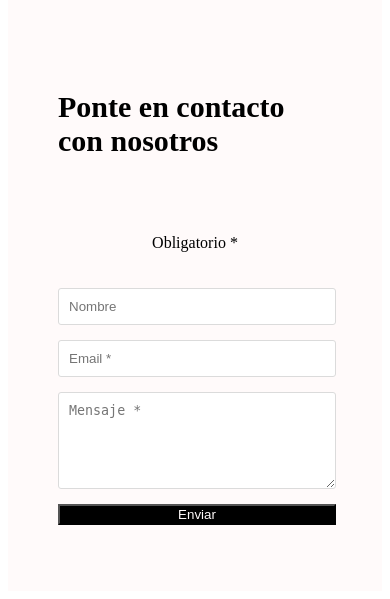
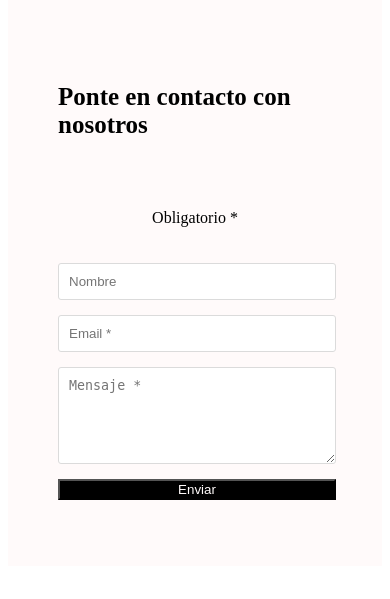
Before and after one commit to leoncantillo/MiscelaneaELLO, a PHP site: page /view/html/contact.php in a window 390 px wide. Shown: the part 1059-1658 px from the top of the page. After the commit the page ends 1559 px from the top, so only its background shows below. Run offline with PHP 8.4, Linux system fonts and the light colour scheme.

Commit message:
Titulo de formularios responsive

```diff
--- a/view/css/forms.css
+++ b/view/css/forms.css
@@ -67,4 +67,6 @@
         gap: 20px;
         padding: 50px;
     }
+
+    .fieldset h4 {font-size: 25px;}
 }
```
